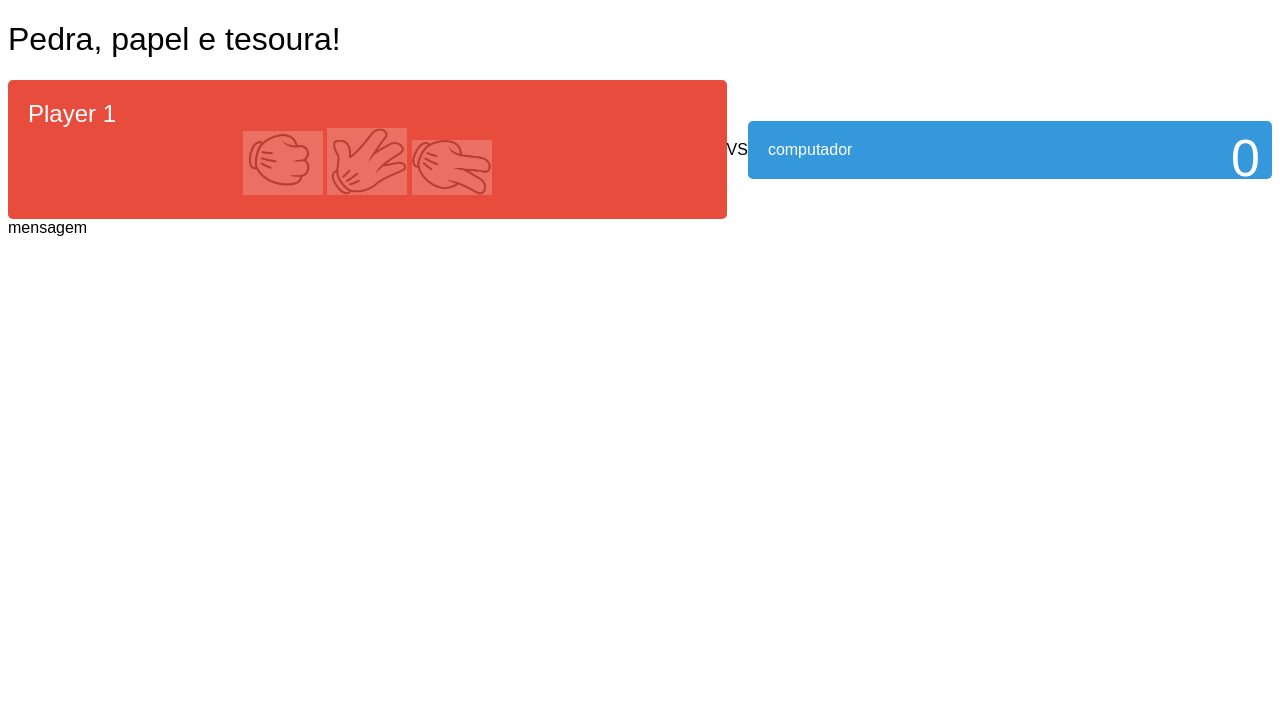
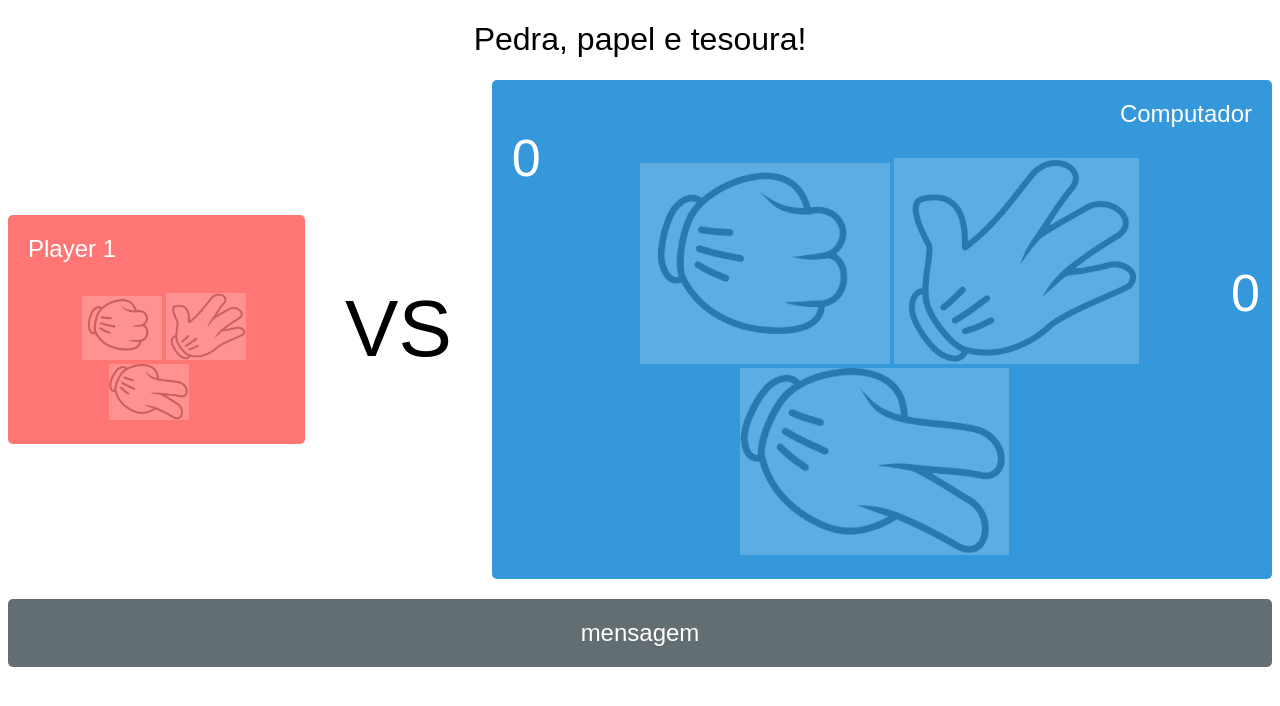
Before and after one commit to luiloureiro/jogo-jokenpo, a plain HTML site: page index.html in a window 1280 px wide. Drawn offline with Linux system fonts and the light colour scheme.

Commit message:
update game

```diff
--- a/index.html
+++ b/index.html
@@ -15,6 +15,11 @@
         }
 
         #principal {}
+
+        #titulo {
+            text-align: center;
+            color: 2d3436;
+        }
 
         #placar {
             display: flex;
@@ -37,12 +42,16 @@
         }
 
         #jogador {
-            background-color: #e74c3c;
+            background-color: #ff7675;
         }
 
         #jogador-nome,
         #computador-nome {
             font-size: 24px;
+        }
+
+        #computador-nome {
+            text-align: right;
         }
 
         #jogador-pontos,
@@ -55,14 +64,16 @@
             right: 20px;
         }
 
-        #jogador-escolha {
+        #jogador #jogador-escolha,
+        #computador #computador-escolha {
             text-align: center;
             list-style: none;
-            margin: 0;
+            margin: 30px 0 0;
             padding: 0;
         }
 
-        #jogador-escolha li {
+        #jogador #jogador-escolha li,
+        #computador #computador-escolha li {
             display: inline;
             padding: 0 15px;
         }
@@ -75,23 +86,42 @@
             opacity: 1;
         }
 
+        #computador-escolha a {
+            opacity: .2;
+        }
+
+        #computador-escolha a:hover {
+            opacity: 1;
+        }
+
         #jogador-escolha img {
             max-width: 80px;
         }
 
-        #versus {}
+        #versus {
+            font-size: 80px;
+            padding: 0 40px;
+        }
 
         #computador {
             background-color: #3498db;
         }
 
-        #mensagem {}
+        #mensagem {
+            background-color: #636e72;
+            color: #fff;
+            border-radius: 5px;
+            font-size: 24px;
+            text-align: center;
+            margin: 20px 0;
+            padding: 20px;
+        }
     </style>
 </head>
 
 <body>
     <div id="principal">
-        <h1>Pedra, papel e tesoura!</h1>
+        <h1 id="titulo">Pedra, papel e tesoura!</h1>
 
         <div id="placar">
             <div id="jogador">
@@ -106,7 +136,17 @@
                 </ul>
             </div>
             <div id="versus">VS</div>
-            <div id="computador">computador</div>
+            <div id="computador">
+                <h2 id="computador-nome">Computador</h2>
+                <span id="computador-pontos">0</span>
+                <ul id="computador-escolha">
+                    <li>
+                        <a href="" id="computador-escolha-1"><img src="pedra.png" alt="imagem pedra"></a>
+                        <a href="" id="computador-escolha-2"><img src="papel.png" alt="imagem pedra"></a>
+                        <a href="" id="computador-escolha-3"><img src="tesoura.png" alt="imagem pedra"></a>
+                    </li>
+                </ul>
+            </div>
         </div>
         <div id="mensagem">mensagem</div>
     </div>
```
